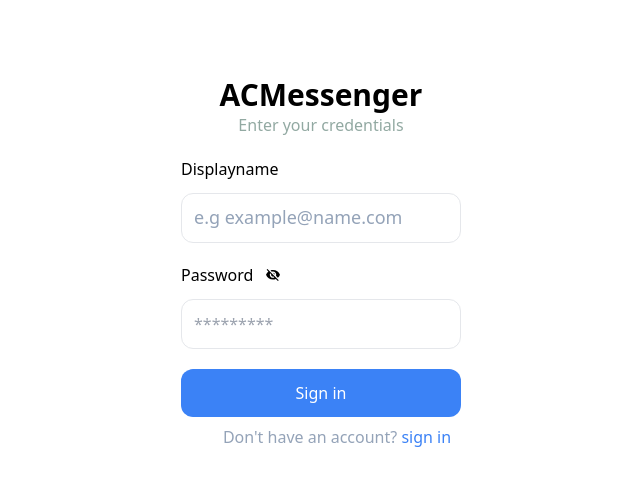
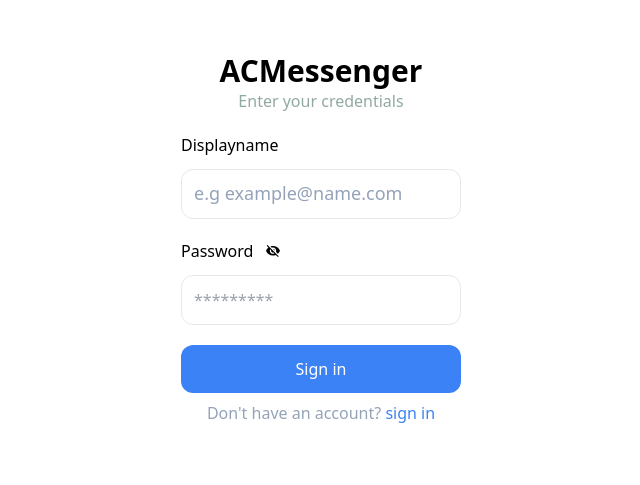
Before and after one commit to professor-12/AY-s_MESSANGER_APP, a React (Vite) app: page /auth in a window 1280 px wide. Shown: the part 141-626 px from the top of the page, without its empty margins (319-959 px from the left). Built offline with nearby package versions, Linux system fonts and the light colour scheme; no server answers.

Commit message:
Fixed Bugs

```diff
--- a/src/components/Auth/Login.tsx
+++ b/src/components/Auth/Login.tsx
@@ -135,7 +135,7 @@ const Login = () => {
                     </motion.button>
                 </div>
             </motion.div>
-            <div className="text-slate-400 ml-4 text-center text-base w-full">
+            <div className="text-slate-400 mb-12 text-center text-base w-full">
                 Don't have an account?{"  "}
                 <Link
                     to={"/auth?mode=signup"}
--- a/src/components/Auth/Signup.tsx
+++ b/src/components/Auth/Signup.tsx
@@ -233,7 +233,7 @@ const Signup = () => {
                     </motion.button>
                 </div>
             </motion.div>
-            <div className="text-slate-500 ml-4 text-base w-full">
+            <div className="text-slate-500 text-center mb-12 text-base w-full">
                 Already have an account?{" "}
                 <Link to={"/auth?mode=Login"} className="text-blue-500">
                     Login
```
